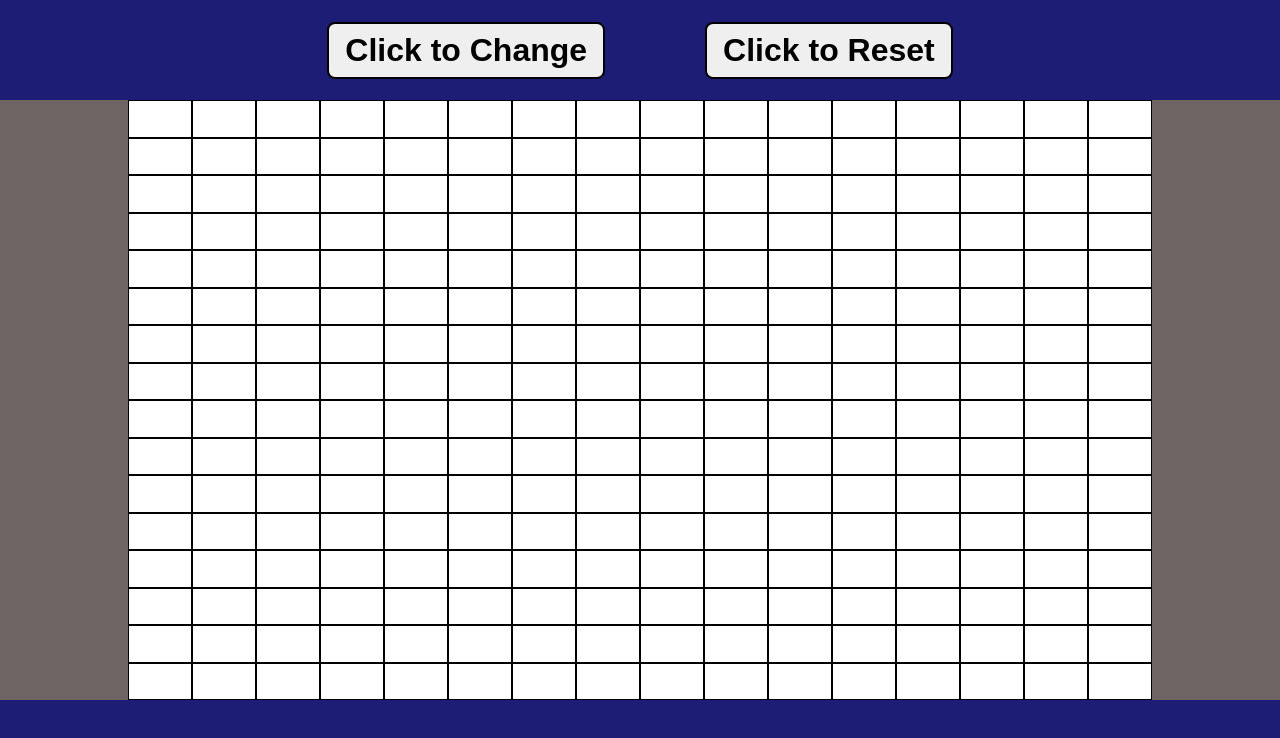
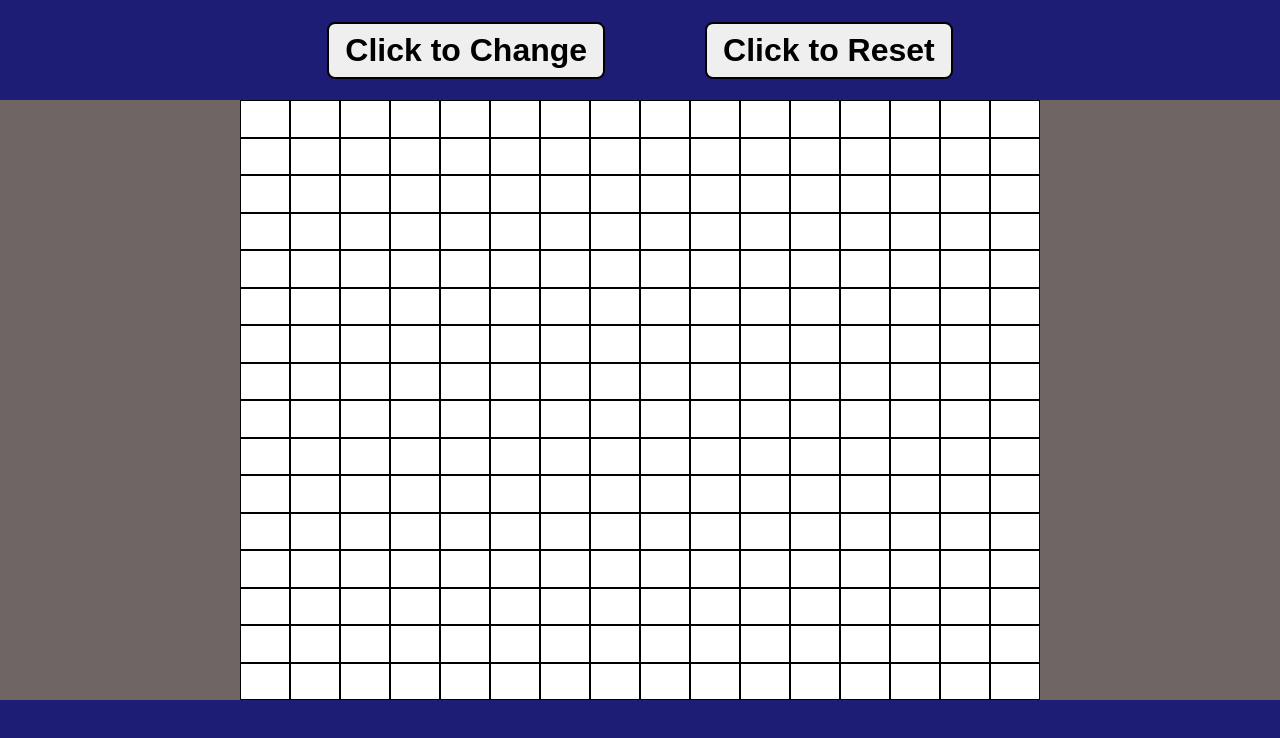
Before and after one commit to SomeLoki/etch_a_sketch, a plain HTML site: page index.html in a window 1280 px wide. Drawn offline with Linux system fonts and the light colour scheme.

Commit message:
Style(style.css): Change container width

```diff
--- a/style.css
+++ b/style.css
@@ -43,7 +43,7 @@ button {
 
 .sketchzone {
   flex: auto;
-  max-width: 80dvw;
+  max-width: 800px;
   background-color: rgb(0, 0, 0);
   display: flex;
   justify-content: flex-start;
```
